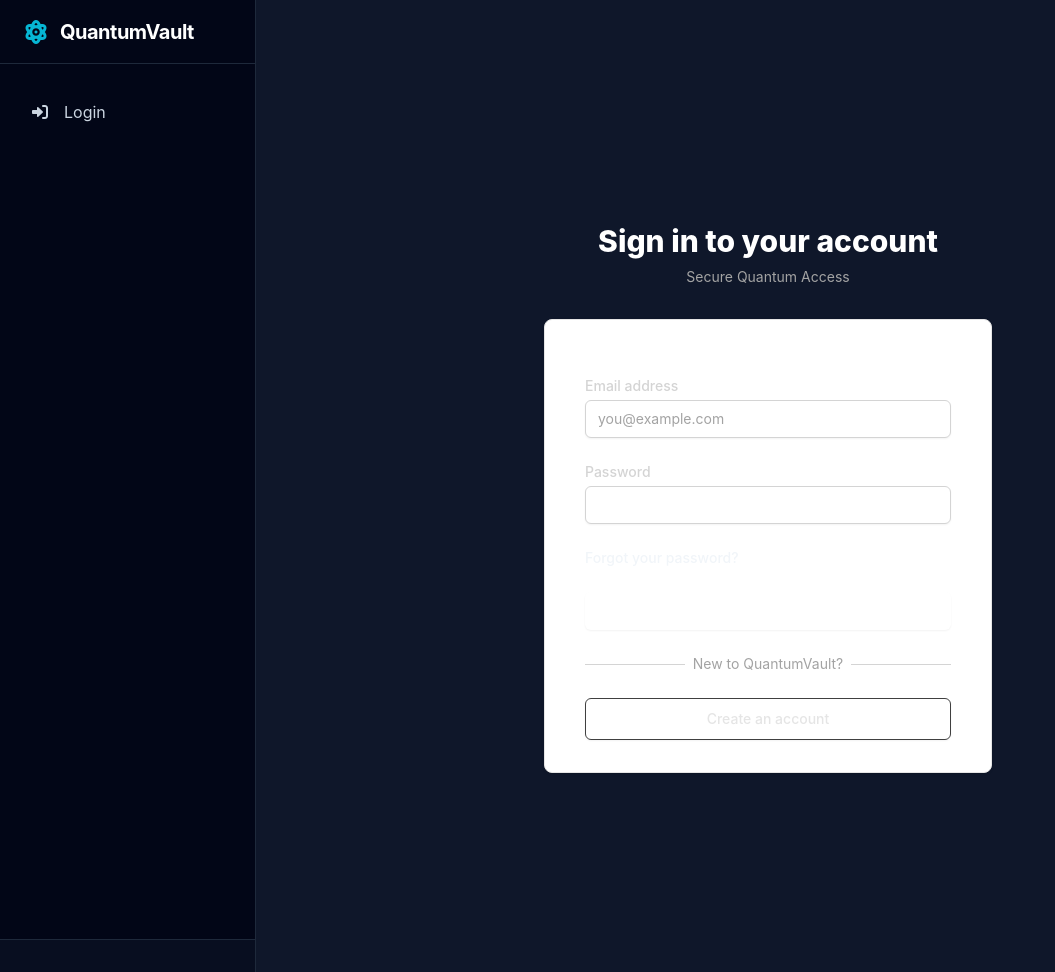
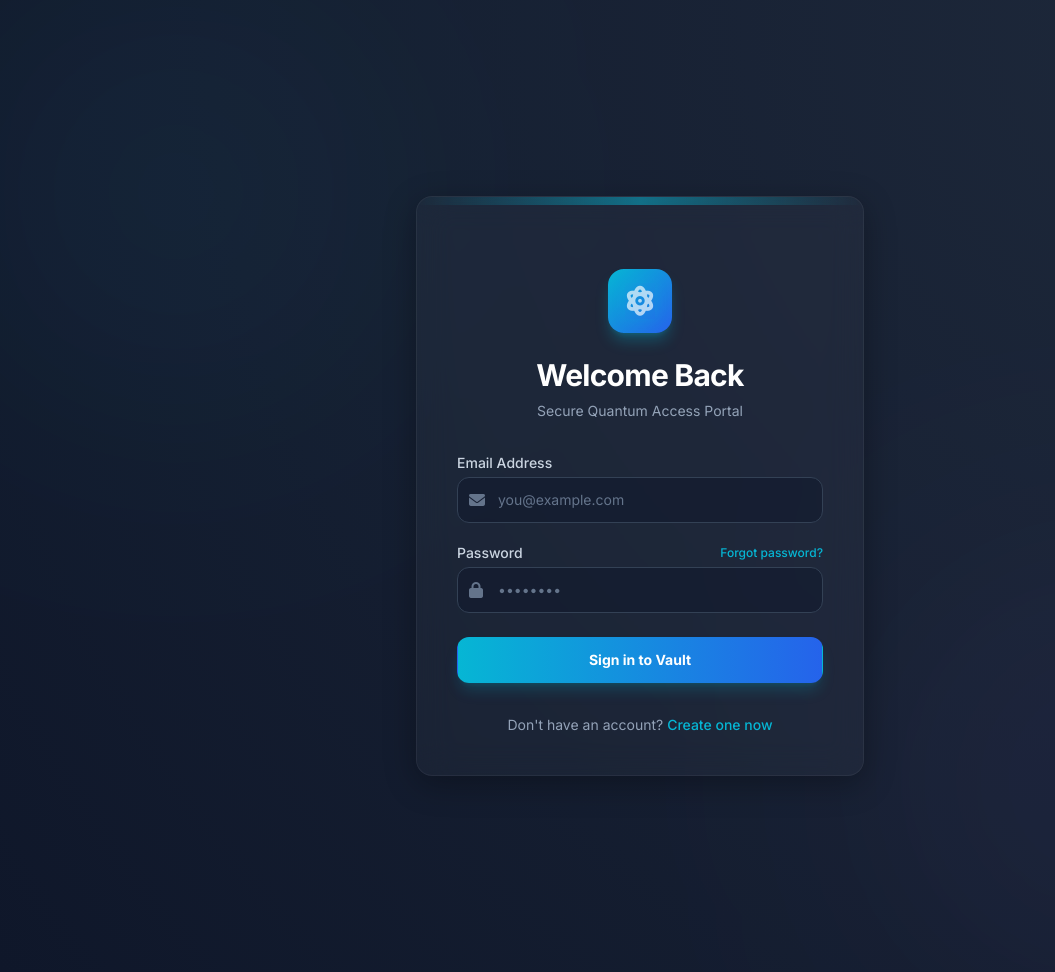
Before and after one commit to karunchakki/fraud-detection-qkd, a Flask app: page /login in a window 1280 px wide. Shown: the whole page, without its empty margins (0-1055 px from the left). Run offline with Flask 3, Linux system fonts and the light colour scheme; some libraries are stand-ins or nearby versions.

Commit message:
Visual upgrade

```diff
--- a/templates/base.html
+++ b/templates/base.html
@@ -5,31 +5,39 @@
     <meta name="viewport" content="width=device-width, initial-scale=1.0">
     <title>{% block title %}QuantumVault{% endblock %}</title>
     <script src="https://cdn.tailwindcss.com"></script>
-    <link href="https://cdnjs.cloudflare.com/ajax/libs/font-awesome/6.0.0/css/all.min.css" rel="stylesheet">
+    <link href="https://cdnjs.cloudflare.com/ajax/libs/font-awesome/6.4.0/css/all.min.css" rel="stylesheet">
+    <link href="https://fonts.googleapis.com/css2?family=Inter:wght@300;400;500;600;700&family=JetBrains+Mono:wght@400;700&display=swap" rel="stylesheet">
     <script>
       tailwind.config = {
         darkMode: 'class',
         theme: {
           extend: {
+            fontFamily: {
+              sans: ['Inter', 'sans-serif'],
+              mono: ['"JetBrains Mono"', 'monospace'],
+            },
             colors: {
-              slate: { 850: '#151e2e', 900: '#0f172a', 950: '#020617' },
-              quantum: { 400: '#22d3ee', 500: '#06b6d4', 600: '#0891b2', glow: 'rgba(34, 211, 238, 0.5)' },
-              pqc: { 500: '#8b5cf6', 600: '#7c3aed' },
-              alert: { 500: '#ef4444', 900: '#7f1d1d' },
-              success: { 500: '#10b981' }
-            },
-            fontFamily: {
-              mono: ['"JetBrains Mono"', 'monospace'],
-              sans: ['Inter', 'sans-serif']
+              background: '#0f172a', // Deep Slate
+              surface: '#1e293b',    // Lighter Slate
+              primary: '#06b6d4',    // Cyan-500
+              secondary: '#8b5cf6',  // Violet-500
+              danger: '#ef4444',     // Red-500
+              success: '#10b981',    // Emerald-500
             },
             animation: {
-              'pulse-fast': 'pulse 1s cubic-bezier(0.4, 0, 0.6, 1) infinite',
-              'beam': 'beam 2s infinite linear',
+              'blob': 'blob 7s infinite',
+              'pulse-glow': 'pulse-glow 2s cubic-bezier(0.4, 0, 0.6, 1) infinite',
             },
             keyframes: {
-              beam: {
-                '0%': { transform: 'translateX(-100%)' },
-                '100%': { transform: 'translateX(100%)' }
+              blob: {
+                '0%': { transform: 'translate(0px, 0px) scale(1)' },
+                '33%': { transform: 'translate(30px, -50px) scale(1.1)' },
+                '66%': { transform: 'translate(-20px, 20px) scale(0.9)' },
+                '100%': { transform: 'translate(0px, 0px) scale(1)' },
+              },
+              'pulse-glow': {
+                '0%, 100%': { opacity: 1, boxShadow: '0 0 20px rgba(6, 182, 212, 0.5)' },
+                '50%': { opacity: .5, boxShadow: '0 0 10px rgba(6, 182, 212, 0.2)' },
               }
             }
           }
@@ -37,112 +45,148 @@
       }
     </script>
     <style>
-      .glass-panel {
-        background: rgba(15, 23, 42, 0.7);
+      /* Smooth gradients for background */
+      .bg-quantum-gradient {
+        background: radial-gradient(circle at top right, #1e293b, #0f172a);
+      }
+      /* Glassmorphism utility */
+      .glass {
+        background: rgba(30, 41, 59, 0.7);
         backdrop-filter: blur(12px);
+        -webkit-backdrop-filter: blur(12px);
         border: 1px solid rgba(255, 255, 255, 0.08);
-        box-shadow: 0 4px 30px rgba(0, 0, 0, 0.1);
+      }
+      .glass-card {
+        background: rgba(255, 255, 255, 0.03);
+        backdrop-filter: blur(16px);
+        border: 1px solid rgba(255, 255, 255, 0.05);
+        box-shadow: 0 8px 32px 0 rgba(0, 0, 0, 0.3);
+      }
+      /* Input Auto-fill fix for dark mode */
+      input:-webkit-autofill,
+      input:-webkit-autofill:hover,
+      input:-webkit-autofill:focus,
+      input:-webkit-autofill:active{
+          -webkit-box-shadow: 0 0 0 30px #1e293b inset !important;
+          -webkit-text-fill-color: white !important;
       }
     </style>
 </head>
-<body class="bg-slate-900 text-slate-100 font-sans antialiased h-full">
+<body class="bg-background text-slate-200 antialiased h-full selection:bg-primary selection:text-white">
 
-<div class="flex h-screen overflow-hidden">
-    <!-- SIDEBAR (Same as before) -->
-    <aside class="w-64 bg-slate-950 border-r border-slate-800 flex flex-col hidden md:flex">
-        <div class="h-16 flex items-center px-6 border-b border-slate-800">
-            <i class="fa-solid fa-atom text-quantum-500 text-2xl mr-3"></i>
-            <span class="text-xl font-bold tracking-tight text-white">QuantumVault</span>
+    <!-- Flash Messages Toast Container (Top Right) -->
+    <div class="fixed top-5 right-5 z-50 flex flex-col gap-2 w-full max-w-sm pointer-events-none">
+        {% with messages = get_flashed_messages(with_categories=true) %}
+            {% if messages %}
+                {% for category, message in messages %}
+                <div class="pointer-events-auto p-4 rounded-xl border shadow-2xl backdrop-blur-md transform transition-all duration-300 hover:scale-105
+                    {% if 'error' in category %} bg-red-950/80 border-red-500/50 text-red-200
+                    {% elif 'success' in category %} bg-emerald-950/80 border-emerald-500/50 text-emerald-200
+                    {% elif 'SECURITY ALERT' in message %} bg-red-950/90 border-red-500 text-white animate-pulse
+                    {% else %} bg-slate-800/80 border-slate-600 text-slate-200 {% endif %}">
+                    <div class="flex items-start">
+                        <div class="flex-shrink-0">
+                            {% if 'error' in category or 'SECURITY' in message %}<i class="fa-solid fa-circle-exclamation text-xl"></i>
+                            {% elif 'success' in category %}<i class="fa-solid fa-circle-check text-xl"></i>
+                            {% else %}<i class="fa-solid fa-circle-info text-xl"></i>{% endif %}
                         </div>
-        <nav class="flex-1 px-4 py-6 space-y-2 overflow-y-auto">
+                        <div class="ml-3 w-0 flex-1 pt-0.5">
+                            <p class="text-sm font-medium">{{ message }}</p>
+                        </div>
+                        <button onclick="this.parentElement.parentElement.remove()" class="ml-4 flex-shrink-0 text-white/50 hover:text-white">
+                            <i class="fa-solid fa-xmark"></i>
+                        </button>
+                    </div>
+                </div>
+                {% endfor %}
+            {% endif %}
+        {% endwith %}
+    </div>
+
+    <!-- Layout Wrapper -->
+    <div class="flex h-screen overflow-hidden bg-quantum-gradient">
+
+        <!-- Sidebar (Only show if logged in) -->
         {% if current_user.is_authenticated %}
-                <a href="{{ url_for('index') }}" class="flex items-center px-4 py-3 text-slate-300 hover:bg-slate-800 hover:text-quantum-500 rounded-lg transition-colors {% if request.endpoint == 'index' %}bg-slate-800 text-quantum-500{% endif %}">
-                    <i class="fa-solid fa-wallet w-5 mr-3"></i> Dashboard
+        <aside class="w-72 glass flex flex-col hidden md:flex border-r border-white/5">
+            <!-- Brand -->
+            <div class="h-20 flex items-center px-8 border-b border-white/5">
+                <div class="h-10 w-10 rounded-xl bg-gradient-to-br from-primary to-blue-600 flex items-center justify-center shadow-lg shadow-primary/20">
+                    <i class="fa-solid fa-atom text-white text-xl"></i>
+                </div>
+                <span class="ml-3 text-xl font-bold tracking-tight text-white">QuantumVault</span>
+            </div>
+
+            <!-- Navigation -->
+            <nav class="flex-1 px-4 py-8 space-y-2 overflow-y-auto">
+                <p class="px-4 text-xs font-semibold text-slate-500 uppercase tracking-wider mb-2">Platform</p>
+
+                <a href="{{ url_for('index') }}" class="group flex items-center px-4 py-3 text-sm font-medium rounded-xl transition-all duration-200 {% if request.endpoint == 'index' %}bg-primary/10 text-primary border border-primary/20{% else %}text-slate-400 hover:bg-white/5 hover:text-white{% endif %}">
+                    <i class="fa-solid fa-wallet w-5 mr-3 transition-colors {% if request.endpoint == 'index' %}text-primary{% else %}text-slate-500 group-hover:text-white{% endif %}"></i>
+                    Dashboard
                 </a>
-                <a href="{{ url_for('history') }}" class="flex items-center px-4 py-3 text-slate-300 hover:bg-slate-800 hover:text-quantum-500 rounded-lg transition-colors {% if request.endpoint == 'history' %}bg-slate-800 text-quantum-500{% endif %}">
-                    <i class="fa-solid fa-clock-rotate-left w-5 mr-3"></i> History
+
+                <a href="{{ url_for('history') }}" class="group flex items-center px-4 py-3 text-sm font-medium rounded-xl transition-all duration-200 {% if request.endpoint == 'history' %}bg-primary/10 text-primary border border-primary/20{% else %}text-slate-400 hover:bg-white/5 hover:text-white{% endif %}">
+                    <i class="fa-solid fa-clock-rotate-left w-5 mr-3 transition-colors {% if request.endpoint == 'history' %}text-primary{% else %}text-slate-500 group-hover:text-white{% endif %}"></i>
+                    Transactions
                 </a>
-                <a href="{{ url_for('qkd_page') }}" class="flex items-center px-4 py-3 text-slate-300 hover:bg-slate-800 hover:text-quantum-500 rounded-lg transition-colors {% if request.endpoint == 'qkd_page' %}bg-slate-800 text-quantum-500{% endif %}">
-                    <i class="fa-solid fa-wave-square w-5 mr-3"></i> QKD Monitor
+
+                <p class="px-4 text-xs font-semibold text-slate-500 uppercase tracking-wider mt-8 mb-2">Security Monitoring</p>
+
+                <a href="{{ url_for('qkd_page') }}" class="group flex items-center px-4 py-3 text-sm font-medium rounded-xl transition-all duration-200 {% if request.endpoint == 'qkd_page' %}bg-primary/10 text-primary border border-primary/20{% else %}text-slate-400 hover:bg-white/5 hover:text-white{% endif %}">
+                    <i class="fa-solid fa-wave-square w-5 mr-3 transition-colors {% if request.endpoint == 'qkd_page' %}text-primary{% else %}text-slate-500 group-hover:text-white{% endif %}"></i>
+                    QKD Telemetry
                 </a>
-                <a href="{{ url_for('fraud_page') }}" class="flex items-center px-4 py-3 text-slate-300 hover:bg-slate-800 hover:text-quantum-500 rounded-lg transition-colors {% if request.endpoint == 'fraud_page' %}bg-slate-800 text-quantum-500{% endif %}">
-                    <i class="fa-solid fa-shield-halved w-5 mr-3"></i> Fraud Logs
+
+                <a href="{{ url_for('fraud_page') }}" class="group flex items-center px-4 py-3 text-sm font-medium rounded-xl transition-all duration-200 {% if request.endpoint == 'fraud_page' %}bg-primary/10 text-primary border border-primary/20{% else %}text-slate-400 hover:bg-white/5 hover:text-white{% endif %}">
+                    <i class="fa-solid fa-shield-halved w-5 mr-3 transition-colors {% if request.endpoint == 'fraud_page' %}text-primary{% else %}text-slate-500 group-hover:text-white{% endif %}"></i>
+                    Fraud Intelligence
                 </a>
-            {% else %}
-                <a href="{{ url_for('login') }}" class="flex items-center px-4 py-3 text-slate-300 hover:bg-slate-800 rounded-lg">
-                    <i class="fa-solid fa-right-to-bracket w-5 mr-3"></i> Login
-                </a>
-            {% endif %}
             </nav>
-        <div class="p-4 border-t border-slate-800 bg-slate-900/50">
-            {% if current_user.is_authenticated %}
+
+            <!-- Footer User Profile -->
+            <div class="p-4 border-t border-white/5 bg-black/20">
+                <div class="flex items-center justify-between">
                     <div class="flex items-center">
-                    <div class="h-8 w-8 rounded-full bg-quantum-600 flex items-center justify-center font-bold text-white text-xs">
+                        <div class="h-9 w-9 rounded-full bg-slate-700 border border-slate-600 flex items-center justify-center text-sm font-bold text-white">
                             {{ current_user.name[0] }}
                         </div>
                         <div class="ml-3">
-                        <p class="text-sm font-medium text-white truncate w-32">{{ current_user.name }}</p>
-                        <a href="{{ url_for('logout') }}" class="text-xs text-red-400 hover:text-red-300">Logout</a>
+                            <p class="text-sm font-medium text-white truncate w-24">{{ current_user.name }}</p>
+                            <span class="text-xs text-green-400 flex items-center gap-1"><span class="w-1.5 h-1.5 rounded-full bg-green-400 animate-pulse"></span> Online</span>
                         </div>
                     </div>
-            {% endif %}
+                    <a href="{{ url_for('logout') }}" class="p-2 rounded-lg text-slate-400 hover:text-red-400 hover:bg-red-400/10 transition-colors" title="Logout">
+                        <i class="fa-solid fa-right-from-bracket"></i>
+                    </a>
+                </div>
             </div>
         </aside>
+        {% endif %}
 
-    <!-- MAIN CONTENT -->
-    <div class="flex-1 flex flex-col overflow-hidden bg-slate-900">
-        <!-- Content Area -->
-        <main class="flex-1 overflow-y-auto p-4 md:p-8">
+        <!-- Main Content -->
+        <div class="flex-1 flex flex-col overflow-hidden relative">
 
-            <!-- FLASH MESSAGES (Updated for Kill Switch UI) -->
-            {% with messages = get_flashed_messages(with_categories=true) %}
-                {% if messages %}
-                    <div class="mb-6 space-y-2">
-                    {% for category, message in messages %}
-                        {% if 'SECURITY ALERT' in message %}
-                            <!-- KILL SWITCH UI -->
-                            <div class="mb-6 p-4 rounded-xl bg-alert-900/30 border border-alert-500/50 flex items-start gap-4 relative overflow-hidden">
-                                <div class="absolute inset-0 bg-alert-500/10 animate-pulse"></div>
-                                <div class="h-10 w-10 rounded-full bg-alert-900 flex items-center justify-center border border-alert-500 text-alert-500 shrink-0 z-10">
-                                    <i class="fa-solid fa-hand-palm text-xl"></i>
-                                </div>
-                                <div class="z-10">
-                                    <h4 class="text-alert-500 font-bold text-sm uppercase tracking-wide">System Aborted (Kill Switch Active)</h4>
-                                    <p class="text-slate-300 text-sm mt-1">{{ message }}</p>
-                                    <div class="mt-2 text-xs font-mono text-alert-500 bg-black/30 p-1 rounded inline-block border border-alert-900">
-                                        ERR_CODE: HIGH_QBER_DETECTED
-                                    </div>
-                                </div>
-                            </div>
-                        {% else %}
-                            <div class="p-4 rounded-lg border flex items-center
-                                {% if 'error' in category %} bg-red-900/20 border-red-500/50 text-red-200
-                                {% elif 'success' in category %} bg-green-900/20 border-green-500/50 text-green-200
-                                {% else %} bg-blue-900/20 border-blue-500/50 text-blue-200 {% endif %}">
-                                <i class="fa-solid fa-circle-info mr-3"></i> {{ message }}
-                            </div>
-                        {% endif %}
-                    {% endfor %}
-                    </div>
-                {% endif %}
-            {% endwith %}
+            <!-- Animated Background Blobs -->
+            <div class="absolute top-0 -left-4 w-96 h-96 bg-primary/20 rounded-full mix-blend-screen filter blur-[128px] opacity-30 pointer-events-none"></div>
+            <div class="absolute bottom-0 -right-4 w-96 h-96 bg-secondary/20 rounded-full mix-blend-screen filter blur-[128px] opacity-30 pointer-events-none"></div>
 
+            <!-- Content Scroll Area -->
+            <main class="flex-1 overflow-y-auto p-4 md:p-8 relative z-10">
                 {% block content %}{% endblock %}
-
-            <!-- PATENT EVIDENCE FOOTER -->
-            <footer class="mt-12 border-t border-slate-800 pt-6 text-center pb-8">
-                <div class="flex justify-center gap-6 text-[10px] text-slate-500 uppercase tracking-widest font-semibold flex-wrap">
-                    <span><i class="fa-solid fa-server mr-1"></i> PostgreSQL Pessimistic Locking</span>
-                    <span><i class="fa-solid fa-bolt mr-1"></i> IBM/ANU Quantum Entropy</span>
-                    <span><i class="fa-solid fa-lock mr-1"></i> NIST Kyber-768</span>
-                </div>
-                <p class="text-slate-600 text-xs mt-2">Patent Pending (India)</p>
-            </footer>
-
             </main>
         </div>
     </div>
 
     {% block scripts %}{% endblock %}
+
+    <script>
+        // Dark mode toggle logic (Saved in local storage)
+        if (localStorage.theme === 'dark' || (!('theme' in localStorage) && window.matchMedia('(prefers-color-scheme: dark)').matches)) {
+            document.documentElement.classList.add('dark')
+        } else {
+            document.documentElement.classList.remove('dark')
+        }
+    </script>
 </body>
 </html>
--- a/templates/login.html
+++ b/templates/login.html
@@ -1,83 +1,77 @@
 {% extends "base.html" %}
 
-{% block title %}Sign In - QSB Portal{% endblock %}
+{% block title %}Sign In - QuantumVault{% endblock %}
 
 {% block content %}
-<div class="min-h-full flex flex-col justify-center py-12 sm:px-6 lg:px-8">
-    <div class="sm:mx-auto sm:w-full sm:max-w-md">
-        <h2 class="mt-6 text-center text-3xl font-extrabold text-neutral-900 dark:text-white">
-            Sign in to your account
-        </h2>
-        <p class="mt-2 text-center text-sm text-neutral-600 dark:text-neutral-400">
-            Secure Quantum Access
-        </p>
-    </div>
+<div class="min-h-full flex items-center justify-center py-12 px-4 sm:px-6 lg:px-8">
+    <div class="max-w-md w-full space-y-8 glass-card p-10 rounded-2xl relative overflow-hidden">
 
-    <div class="mt-8 sm:mx-auto sm:w-full sm:max-w-md">
-        <div class="bg-white dark:bg-primary-800 py-8 px-4 shadow sm:rounded-lg sm:px-10 border border-neutral-200 dark:border-primary-700">
+        <!-- Decorative Glow -->
+        <div class="absolute top-0 left-1/2 -translate-x-1/2 w-full h-2 bg-gradient-to-r from-transparent via-primary to-transparent opacity-50"></div>
 
-            <form class="space-y-6" action="{{ url_for('login') }}" method="POST">
-                {# CSRF Token is required #}
+        <div class="text-center">
+            <div class="mx-auto h-16 w-16 rounded-2xl bg-gradient-to-br from-primary to-blue-600 flex items-center justify-center shadow-lg shadow-primary/30 mb-6">
+                <i class="fa-solid fa-atom text-white text-3xl animate-pulse-glow"></i>
+            </div>
+            <h2 class="text-3xl font-extrabold text-white tracking-tight">Welcome Back</h2>
+            <p class="mt-2 text-sm text-slate-400">
+                Secure Quantum Access Portal
+            </p>
+        </div>
+
+        <form class="mt-8 space-y-6" action="{{ url_for('login') }}" method="POST">
+            {% if form %}
                 {{ form.hidden_tag() }}
+            {% endif %}
 
+            <div class="space-y-5">
                 <div>
-                    <label for="email" class="block text-sm font-medium text-neutral-700 dark:text-neutral-300">
-                        Email address
-                    </label>
-                    <div class="mt-1">
-                        {{ form.email(class="appearance-none block w-full px-3 py-2 border border-neutral-300 dark:border-primary-600 rounded-md shadow-sm placeholder-neutral-400 focus:outline-none focus:ring-accent-500 focus:border-accent-500 dark:bg-primary-700 dark:text-white sm:text-sm", placeholder="you@example.com") }}
-                    </div>
-                    {% if form.email.errors %}
-                        <p class="mt-2 text-sm text-red-600 dark:text-red-400">{{ form.email.errors[0] }}</p>
-                    {% endif %}
-                </div>
-
-                <div>
-                    <label for="password" class="block text-sm font-medium text-neutral-700 dark:text-neutral-300">
-                        Password
-                    </label>
-                    <div class="mt-1">
-                        {{ form.password(class="appearance-none block w-full px-3 py-2 border border-neutral-300 dark:border-primary-600 rounded-md shadow-sm placeholder-neutral-400 focus:outline-none focus:ring-accent-500 focus:border-accent-500 dark:bg-primary-700 dark:text-white sm:text-sm") }}
-                    </div>
-                    {% if form.password.errors %}
-                        <p class="mt-2 text-sm text-red-600 dark:text-red-400">{{ form.password.errors[0] }}</p>
-                    {% endif %}
-                </div>
-
-                <div class="flex items-center justify-between">
-                    <div class="text-sm">
-                        <a href="{{ url_for('forgot_password') }}" class="font-medium text-accent-600 hover:text-accent-500 dark:text-accent-400 dark:hover:text-accent-300">
-                            Forgot your password?
-                        </a>
+                    <label for="email" class="block text-sm font-medium text-slate-300 mb-1">Email Address</label>
+                    <div class="relative">
+                        <div class="absolute inset-y-0 left-0 pl-3 flex items-center pointer-events-none">
+                            <i class="fa-solid fa-envelope text-slate-500"></i>
+                        </div>
+                        <input id="email" name="email" type="email" autocomplete="email" required
+                            class="appearance-none block w-full pl-10 pr-3 py-3 border border-slate-700 rounded-xl bg-slate-900/50 text-white placeholder-slate-500 focus:outline-none focus:ring-2 focus:ring-primary focus:border-transparent transition-all sm:text-sm"
+                            placeholder="you@example.com">
                     </div>
                 </div>
 
                 <div>
-                    <button type="submit" class="w-full flex justify-center py-2 px-4 border border-transparent rounded-md shadow-sm text-sm font-medium text-white bg-accent-600 hover:bg-accent-700 focus:outline-none focus:ring-2 focus:ring-offset-2 focus:ring-accent-500">
-                        Sign in
-                    </button>
-                </div>
-            </form>
-
-            <div class="mt-6">
-                <div class="relative">
-                    <div class="absolute inset-0 flex items-center">
-                        <div class="w-full border-t border-neutral-300 dark:border-primary-600"></div>
+                    <div class="flex items-center justify-between mb-1">
+                        <label for="password" class="block text-sm font-medium text-slate-300">Password</label>
+                        <a href="{{ url_for('forgot_password') }}" class="text-xs font-medium text-primary hover:text-primary/80 transition-colors">
+                            Forgot password?
+                        </a>
                     </div>
-                    <div class="relative flex justify-center text-sm">
-                        <span class="px-2 bg-white dark:bg-primary-800 text-neutral-500 dark:text-neutral-400">
-                            New to QuantumVault?
-                        </span>
+                    <div class="relative">
+                        <div class="absolute inset-y-0 left-0 pl-3 flex items-center pointer-events-none">
+                            <i class="fa-solid fa-lock text-slate-500"></i>
+                        </div>
+                        <input id="password" name="password" type="password" autocomplete="current-password" required
+                            class="appearance-none block w-full pl-10 pr-3 py-3 border border-slate-700 rounded-xl bg-slate-900/50 text-white placeholder-slate-500 focus:outline-none focus:ring-2 focus:ring-primary focus:border-transparent transition-all sm:text-sm"
+                            placeholder="••••••••">
                     </div>
                 </div>
+            </div>
 
-                <div class="mt-6">
-                    <!-- FIXED LINK HERE: was register_customer, now register -->
-                    <a href="{{ url_for('register') }}" class="w-full inline-flex justify-center py-2.5 px-4 border border-neutral-300 dark:border-neutral-700 rounded-md shadow-sm bg-white dark:bg-primary-800 text-sm font-medium text-neutral-700 dark:text-neutral-200 hover:bg-neutral-50 dark:hover:bg-primary-700 focus:outline-none focus:ring-2 focus:ring-offset-2 dark:focus:ring-offset-primary-900 focus:ring-accent-500 transition duration-150 ease-in-out">
-                        Create an account
-                    </a>
-                </div>
+            <div>
+                <button type="submit" class="group relative w-full flex justify-center py-3 px-4 border border-transparent text-sm font-bold rounded-xl text-white bg-gradient-to-r from-primary to-blue-600 hover:from-primary/90 hover:to-blue-600/90 focus:outline-none focus:ring-2 focus:ring-offset-2 focus:ring-primary focus:ring-offset-slate-900 transition-all duration-200 shadow-lg shadow-primary/20">
+                    <span class="absolute left-0 inset-y-0 flex items-center pl-3">
+                        <i class="fa-solid fa-shield-check text-blue-200 group-hover:text-white transition-colors"></i>
+                    </span>
+                    Sign in to Vault
+                </button>
             </div>
+        </form>
+
+        <div class="mt-6 text-center">
+            <p class="text-sm text-slate-400">
+                Don't have an account?
+                <a href="{{ url_for('register') }}" class="font-medium text-primary hover:text-primary/80 transition-colors">
+                    Create one now
+                </a>
+            </p>
         </div>
     </div>
 </div>
```
Also changed, not shown: templates/index.html (+137 -147 lines), templates/register.html (+44 -45 lines). Lines whose indentation alone changed are shown as unchanged.
